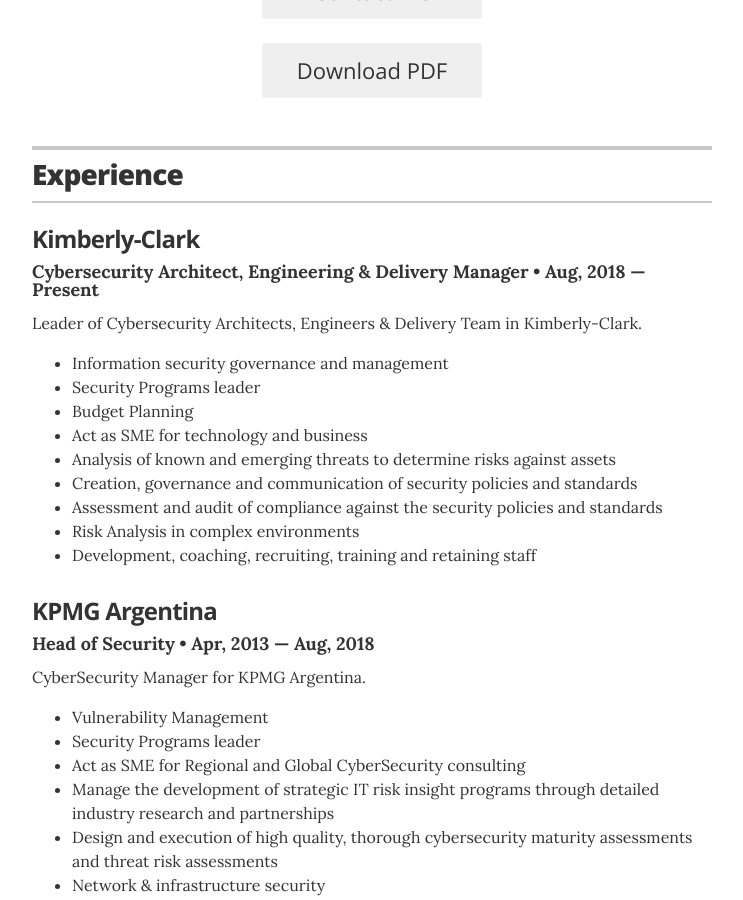
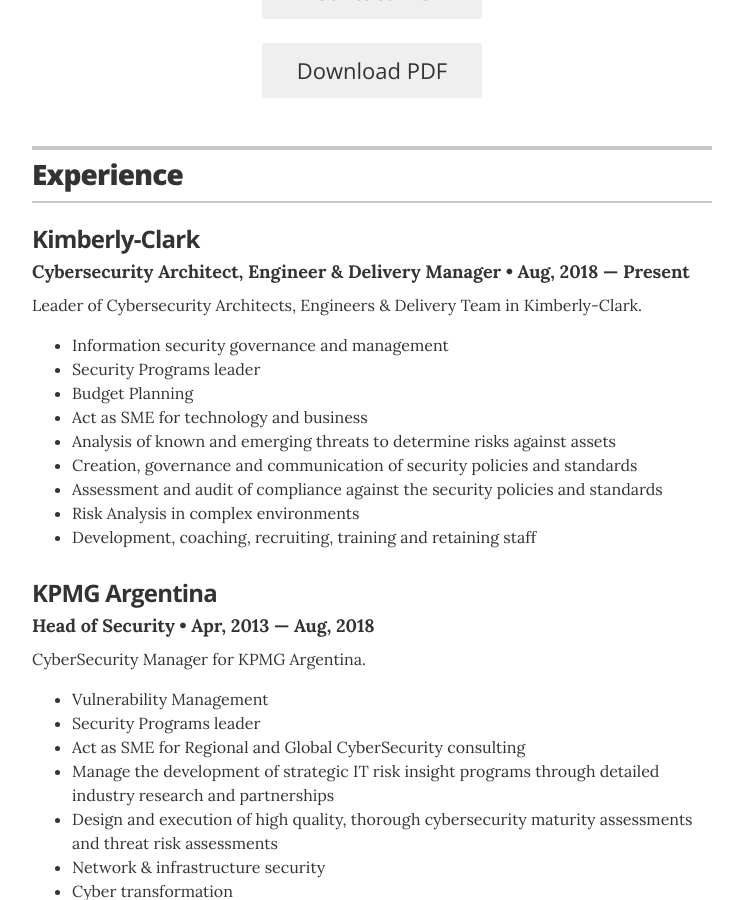
Before and after one commit to gussj/gussj.github.io, a Jekyll site: the page built from index.html, in a window 1280 px wide and 900 px high, scrolled down 424 px. Shown: the whole window, without its empty margins (268-1011 px from the left). Built offline with Jekyll 4.4.1, drawn with Linux system fonts in a browser that asks for light colours.

Commit message:
changed Eng

```diff
--- a/_data/experience.yml
+++ b/_data/experience.yml
@@ -1,7 +1,7 @@
 # Jobs
 # Kimberly-Clark
 - company: Kimberly-Clark
-  position: Cybersecurity Architect, Engineering & Delivery Manager
+  position: Cybersecurity Architect, Engineer & Delivery Manager
   duration: Aug, 2018 &mdash; Present
   summary: Leader of Cybersecurity Architects, Engineers & Delivery Team in Kimberly-Clark. <ul class="resume-item-list"><li>Information security governance and management</li><li>Security Programs leader</li><li>Budget Planning</li><li>Act as SME for technology and business</li><li>Analysis of known and emerging threats to determine risks against assets</li><li>Creation, governance and communication of security policies and standards</li><li>Assessment and audit of compliance against the security policies and standards</li><li>Risk Analysis in complex environments</li><li>Development, coaching, recruiting, training and retaining staff</li></ul>
 
```
